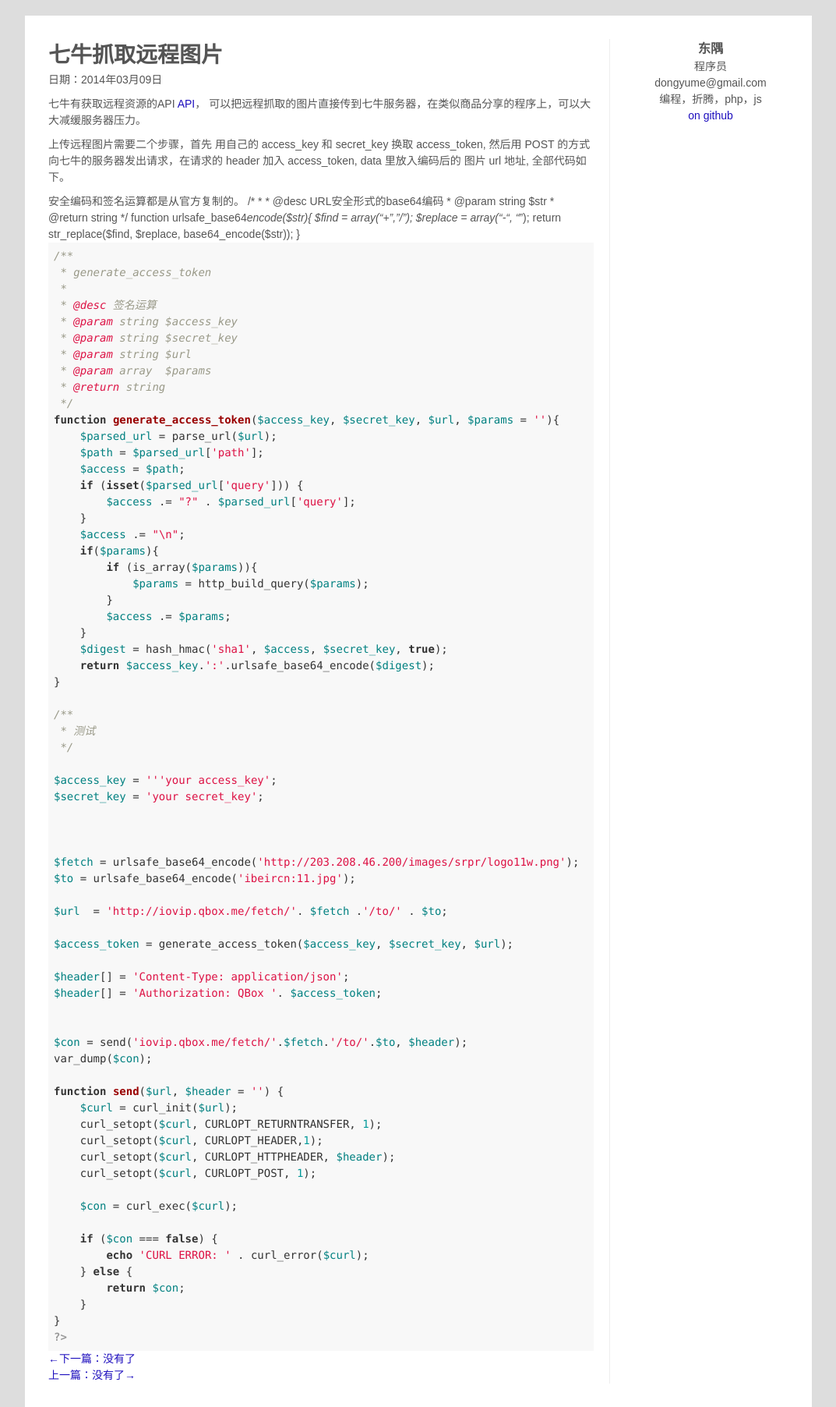
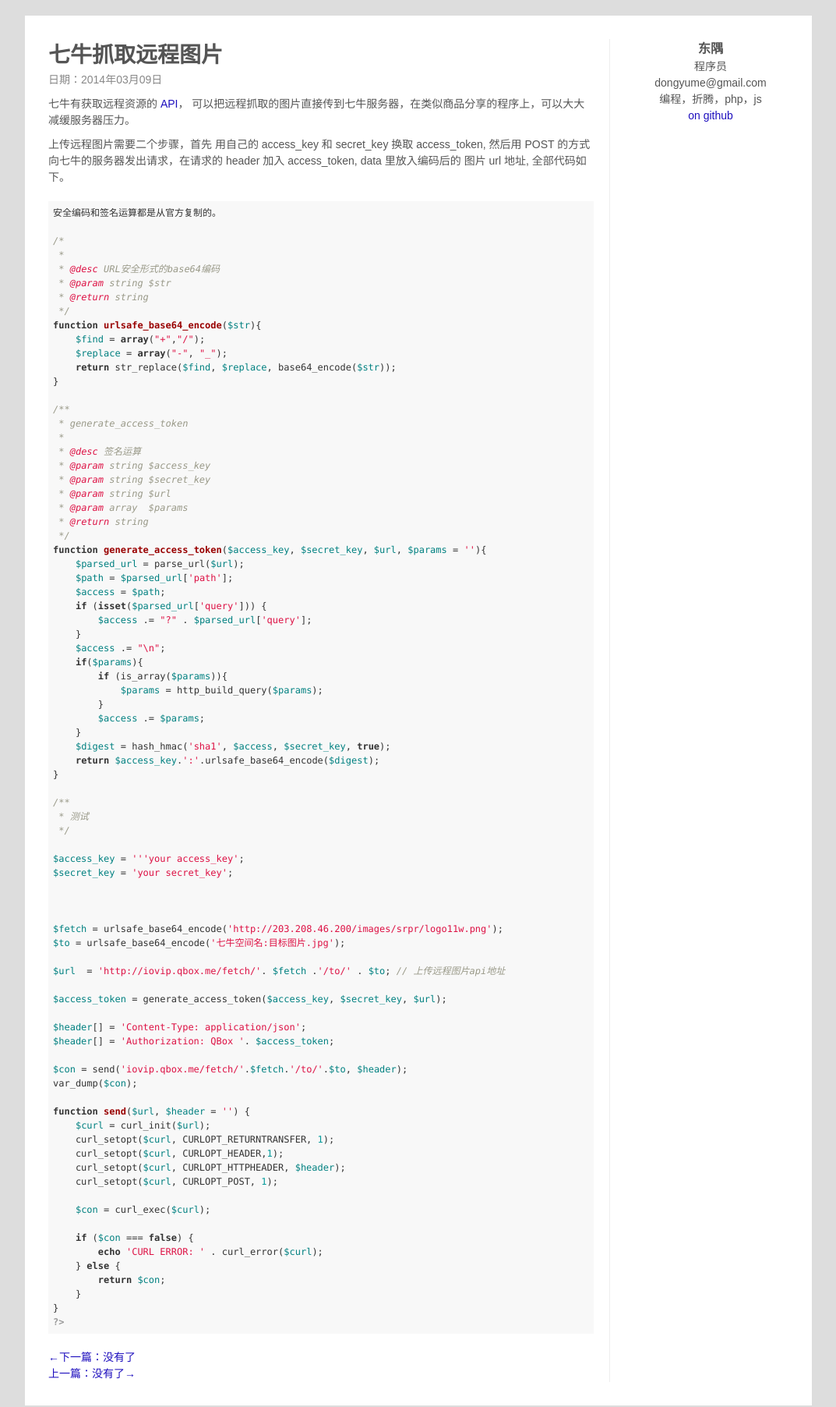
Before and after one commit to imdongyu/imdongyu.github.io, a Jekyll site: the page built from _posts/2014-03-09-qiniu-upload-file.md, in a window 1280 px wide. Shown: the whole page at 78% size, without its empty margins (103-1176 px from the left). Built offline with Jekyll 4.4.1, drawn with Linux system fonts in a browser that asks for light colours; Markdown is read by kramdown in place of the engine named in the settings.

Commit message:
update some
update some

```diff
--- a/_layouts/post.html
+++ b/_layouts/post.html
@@ -3,7 +3,7 @@ layout: default
 ---
 
 <h1>{{ page.title}}</h1>
-<span>日期：{{ page.date | date: "%Y年%m月%d日" }}</span>
+<span class="pubtime">日期：{{ page.date | date: "%Y年%m月%d日" }}</span>
 
 {{ content }}
 
--- a/_posts/2014-03-09-qiniu-upload-file.md
+++ b/_posts/2014-03-09-qiniu-upload-file.md
@@ -61,15 +64,14 @@ title: 七牛抓取远程图片
 
 
     $fetch = urlsafe_base64_encode('http://203.208.46.200/images/srpr/logo11w.png');
-    $to = urlsafe_base64_encode('ibeircn:11.jpg');
+    $to = urlsafe_base64_encode('七牛空间名:目标图片.jpg');
 
-    $url  = 'http://iovip.qbox.me/fetch/'. $fetch .'/to/' . $to;
+    $url  = 'http://iovip.qbox.me/fetch/'. $fetch .'/to/' . $to; // 上传远程图片api地址
 
     $access_token = generate_access_token($access_key, $secret_key, $url);
 
     $header[] = 'Content-Type: application/json';
     $header[] = 'Authorization: QBox '. $access_token;
-
 
     $con = send('iovip.qbox.me/fetch/'.$fetch.'/to/'.$to, $header);
     var_dump($con);
--- a/css/github.css
+++ b/css/github.css
@@ -127,7 +127,11 @@ github.com style (c) Vasily Polovnyov <vast@whiteants.net>
 
 pre {
   border-radius: 10px;
+  margin-top: 20px;
+  margin-bottom: 20px;
 }
 code {
-  font-family: Menlo,Monaco,"Andale Mono","lucida console","Courier New",monospace;
+
+  font-family: Consolas, "Liberation Mono", Courier, monospace;
+  font-size: 12px;
 }
--- a/css/style.css
+++ b/css/style.css
@@ -53,3 +53,6 @@ a {
   float: right;
   text-align: center;
 }
+.pubtime {
+  color: #888;
+}
```
Also changed, not shown: other parts of _posts/2014-03-09-qiniu-upload-file.md (+5 -2 lines).
